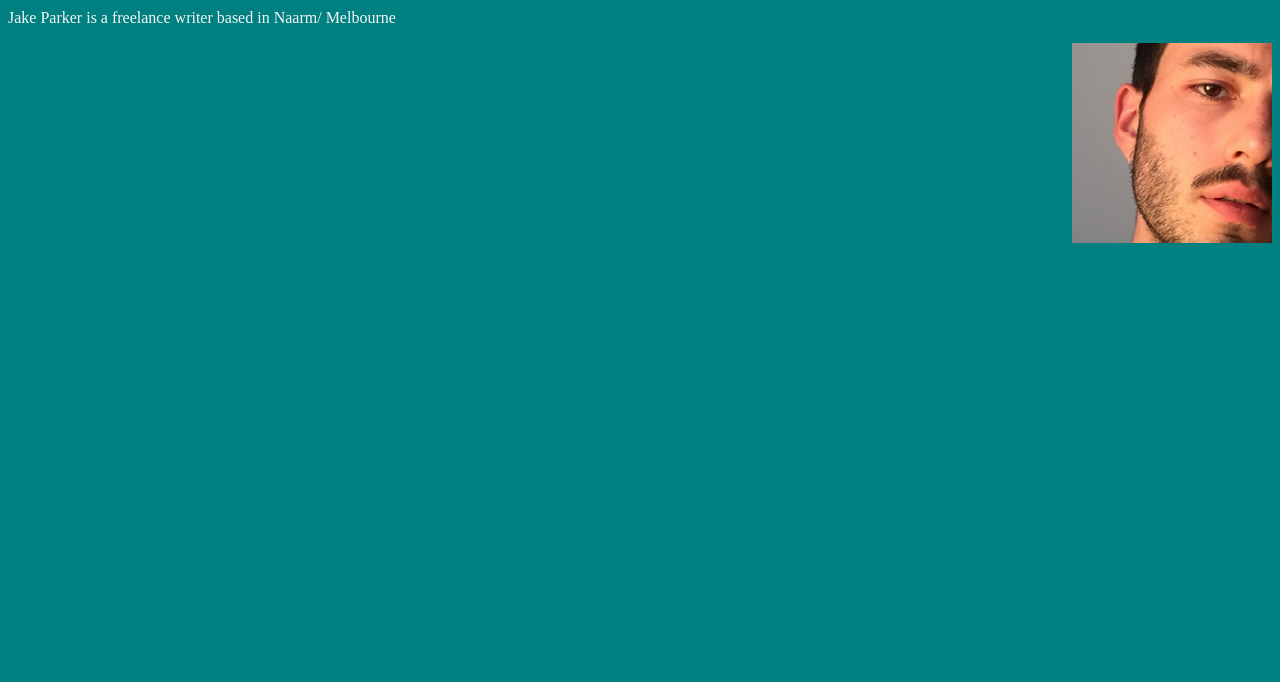
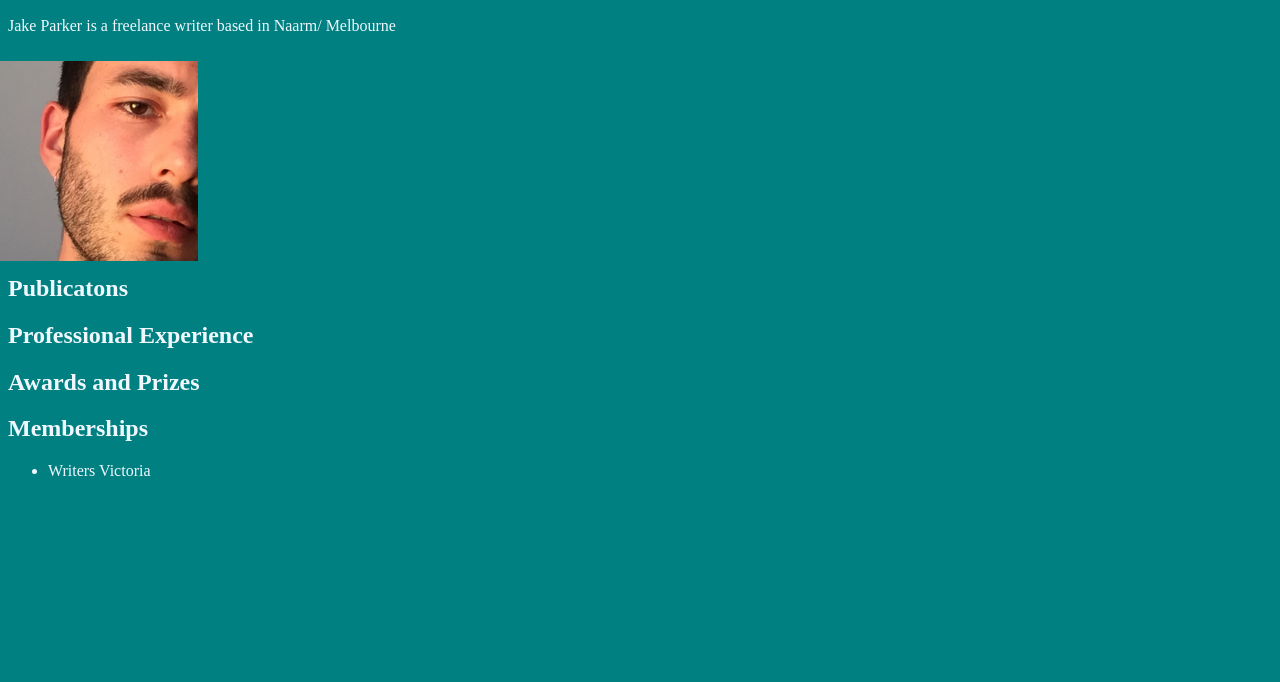
Before and after one commit to jakedanpar/jakedanpar.github.io, a plain HTML site: page index.html in a window 1280 px wide. Shown: the part 118-800 px from the top of the page. Drawn offline with Linux system fonts and the light colour scheme.

Commit message:
Font Change

```diff
--- a/css/styles.css
+++ b/css/styles.css
@@ -1,10 +1,13 @@
 body {
     background-color:teal;
-    color:whitesmoke;
+    color:aliceblue;
+    position: absolute;
 }
 
 .profile-image {
     width: 200px;
     height: auto;
-    float: right;
+    position: relative;
+    top: 10px;
+    right: 10px;
 }
--- a/index.html
+++ b/index.html
@@ -7,8 +7,9 @@
   <title>Jake Parker</title>
   <meta name="description" content="Jake Parker">
   <meta name="author" content="Jake Parker">
-
-  <link rel="stylesheet" href="css/styles.css?v=1.1">
+  <link rel="preconnect" href="https://fonts.gstatic.com">
+<link href="https://fonts.googleapis.com/css2?family=Encode+Sans:wght@100&display=swap" rel="stylesheet">
+  <link rel="stylesheet" href="css/styles.css?v=1.2">
 
 </head>
 <body>
@@ -16,6 +17,17 @@
     <h2>About</h2>
     <p>Jake Parker is a freelance writer based in Naarm/ Melbourne</p>
     <img class="profile-image" src="images/profile-picture.jpg" alt="Jake Parker" />
-  <script src="js/scripts.js"></script>
+    <h2>Publicatons</h2>
+
+    <h2>Professional Experience</h2>
+
+    <h2>Awards and Prizes</h2>
+
+    <h2>Memberships</h2>
+    <ul>
+        <li>Writers Victoria</li>
+    </ul>
+
+    <script src="js/scripts.js"></script>
 </body>
 </html>
```
